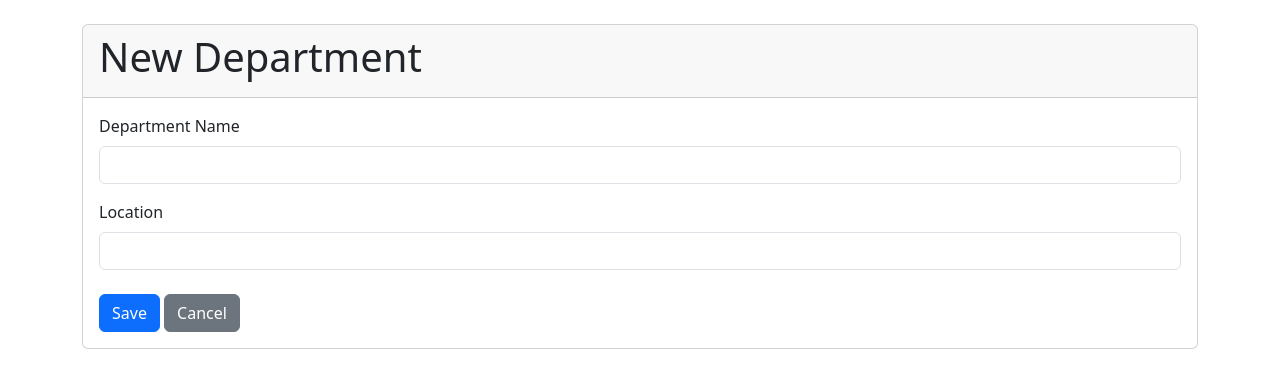
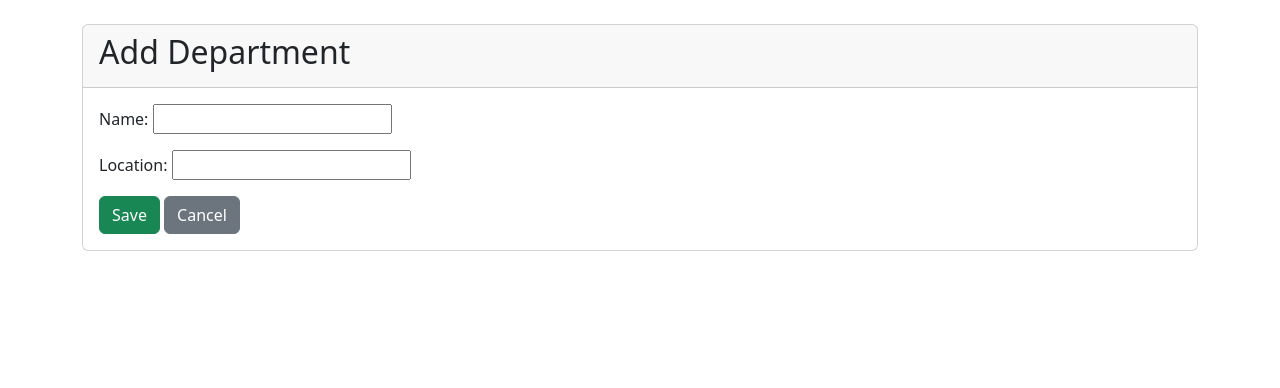
Before and after one commit to tailormst/Django-Employee-CRUD-App, a Django app: page /department/new/ in a window 1280 px wide. Shown: the part 56-444 px from the top of the page. Run offline with Django 5.2, Linux system fonts and the light colour scheme.

Commit message:
updated code

```diff
--- a/employees/forms.py
+++ /dev/null
@@ -1,20 +0,0 @@
-from django import forms
-from .models import Employee, Department
-
-class DepartmentForm(forms.ModelForm):
-    class Meta:
-        model = Department
-        fields = ['name', 'location']
-
-class EmployeeForm(forms.ModelForm):
-    date_of_birth = forms.DateField(widget=forms.DateInput(attrs={'type': 'date'}))
-    hire_date = forms.DateField(widget=forms.DateInput(attrs={'type': 'date'}))
-
-    class Meta:
-        model = Employee
-        fields = ['first_name', 'last_name', 'email', 'phone', 'gender',
-                 'date_of_birth', 'hire_date', 'salary', 'department',
-                 'address', 'is_active']
-        widgets = {
-            'address': forms.Textarea(attrs={'rows': 3}),
-        }
--- a/employees/templates/employees/department_form.html
+++ b/employees/templates/employees/department_form.html
@@ -3,30 +3,14 @@
 {% block content %}
 <div class="card">
     <div class="card-header">
-            <h1>{% if form.instance.id %}Edit Department{% else %}New Department{% endif %}</h1>
+        <h2>{{ view.object.pk|yesno:"Edit Department,Add Department" }}</h2>
     </div>
     <div class="card-body">
         <form method="post">
             {% csrf_token %}
-
-                <div class="mb-3">
-                    <label for="{{ form.name.id_for_label }}" class="form-label">Department Name</label>
-                    {{ form.name.errors }}
-                    <input type="text" name="{{ form.name.name }}" id="{{ form.name.id_for_label }}"
-                        class="form-control" value="{{ form.name.value|default:'' }}" required>
-                </div>
-
-                <div class="mb-3">
-                    <label for="{{ form.location.id_for_label }}" class="form-label">Location</label>
-                    {{ form.location.errors }}
-                    <input type="text" name="{{ form.location.name }}" id="{{ form.location.id_for_label }}"
-                        class="form-control" value="{{ form.location.value|default:'' }}" required>
-                </div>
-
-                <div class="mt-4">
-                    <button type="submit" class="btn btn-primary">Save</button>
+            {{ form.as_p }}
+            <button type="submit" class="btn btn-success">Save</button>
             <a href="{% url 'department-list' %}" class="btn btn-secondary">Cancel</a>
-                </div>
         </form>
     </div>
 </div>
--- a/employees/templates/employees/employee_confirm_delete.html
+++ b/employees/templates/employees/employee_confirm_delete.html
@@ -7,6 +7,7 @@
         </div>
         <div class="card-body">
             <p class="lead">Are you sure you want to delete the employee "{{ employee.full_name }}"?</p>
+            <p><strong>Department:</strong> {{ employee.department.name }}</p>
             <form method="post">
                 {% csrf_token %}
                 <button type="submit" class="btn btn-danger">Yes, Delete</button>
--- a/employees/templates/employees/employee_detail.html
+++ b/employees/templates/employees/employee_detail.html
@@ -37,7 +37,7 @@
                         </tr>
                         <tr>
                             <th>Date of Birth:</th>
-                            <td>{{ employee.date_of_birth }}</td>
+                            <td>{{ employee.date_of_birth|date:"F j, Y" }}</td>
                         </tr>
                         <tr>
                             <th>Address:</th>
@@ -58,11 +58,11 @@
                         </tr>
                         <tr>
                             <th>Hire Date:</th>
-                            <td>{{ employee.hire_date }}</td>
+                            <td>{{ employee.hire_date|date:"F j, Y" }}</td>
                         </tr>
                         <tr>
                             <th>Salary:</th>
-                            <td>${{ employee.salary }}</td>
+                            <td>${{ employee.salary|floatformat:2 }}</td>
                         </tr>
                         <tr>
                             <th>Status:</th>
--- a/employees/templates/employees/employee_list.html
+++ b/employees/templates/employees/employee_list.html
@@ -33,7 +33,7 @@
                                     <td>{{ employee.full_name }}</td>
                                     <td>{{ employee.email }}</td>
                                     <td>{{ employee.department.name }}</td>
-                                    <td>{{ employee.hire_date }}</td>
+                                    <td>{{ employee.hire_date|date:"M d, Y" }}</td>
                                     <td>
                                         {% if employee.is_active %}
                                             <span class="badge bg-success">Active</span>
--- a/employees/views.py
+++ b/employees/views.py
@@ -2,8 +2,8 @@ from django.shortcuts import render, redirect, get_object_or_404
 from django.urls import reverse_lazy
 from django.views.generic import ListView, DetailView, CreateView, UpdateView, DeleteView
 from django.contrib import messages
+from django.forms import modelform_factory
 from .models import Employee, Department
-from .forms import EmployeeForm, DepartmentForm
 
 # Employee Views
 class EmployeeListView(ListView):
@@ -18,7 +18,7 @@ class EmployeeDetailView(DetailView):
 
 class EmployeeCreateView(CreateView):
     model = Employee
-    form_class = EmployeeForm
+    form_class = modelform_factory(Employee, exclude=[])
     template_name = 'employees/employee_form.html'
     success_url = reverse_lazy('employee-list')
 
@@ -28,7 +28,7 @@ class EmployeeCreateView(CreateView):
 
 class EmployeeUpdateView(UpdateView):
     model = Employee
-    form_class = EmployeeForm
+    form_class = modelform_factory(Employee, exclude=[])
     template_name = 'employees/employee_form.html'
     success_url = reverse_lazy('employee-list')
 
@@ -53,7 +53,7 @@ class DepartmentListView(ListView):
 
 class DepartmentCreateView(CreateView):
     model = Department
-    form_class = DepartmentForm
+    form_class = modelform_factory(Department, exclude=[])
     template_name = 'employees/department_form.html'
     success_url = reverse_lazy('department-list')
 
@@ -63,7 +63,7 @@ class DepartmentCreateView(CreateView):
 
 class DepartmentUpdateView(UpdateView):
     model = Department
-    form_class = DepartmentForm
+    form_class = modelform_factory(Department, exclude=[])
     template_name = 'employees/department_form.html'
     success_url = reverse_lazy('department-list')
 
```
Also changed, not shown: employees/templates/employees/employee_form.html (+9 -9 lines). Lines whose indentation alone changed are shown as unchanged.
